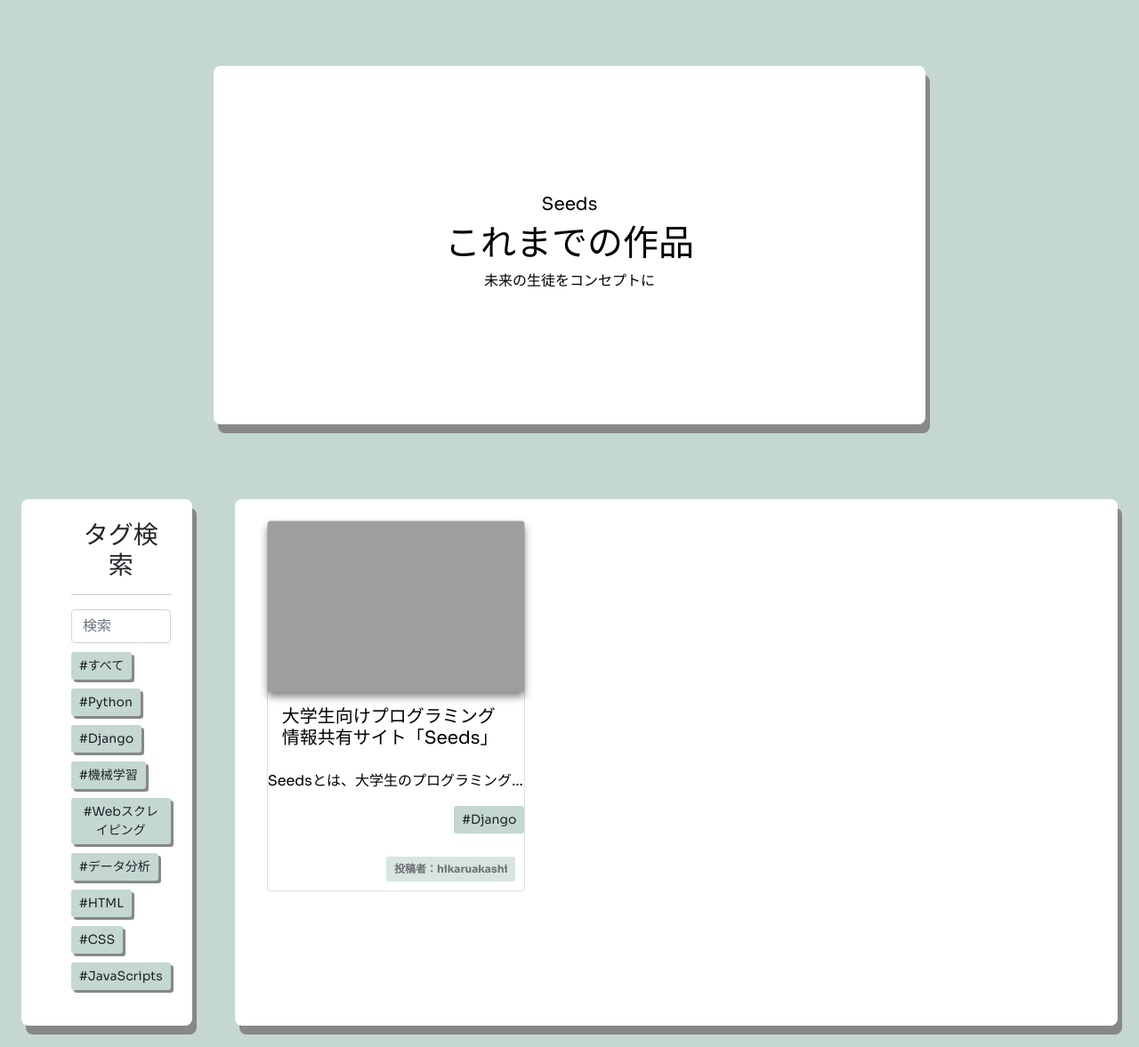
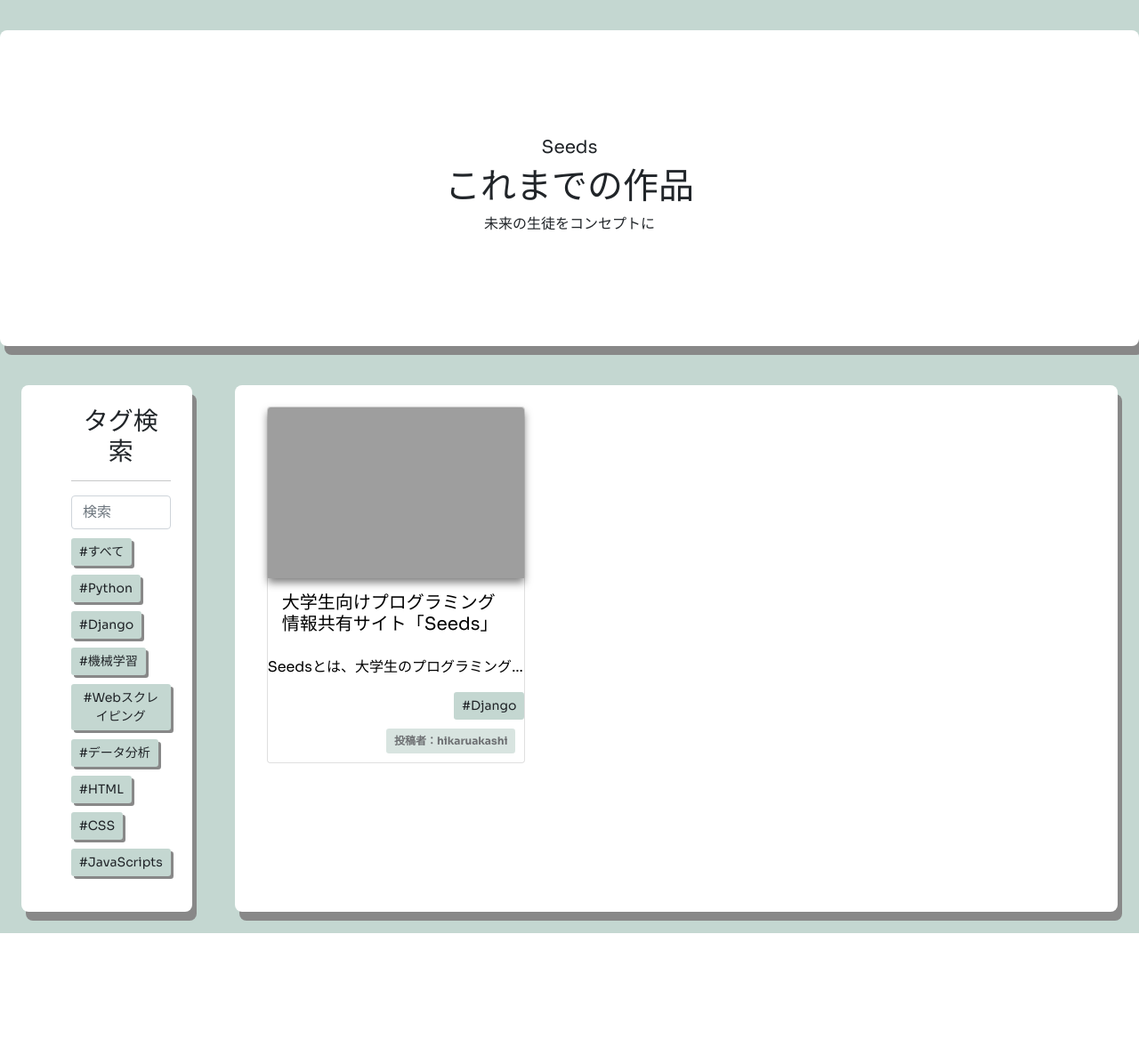
Before and after one commit to hikaruakashi/seeds, a Django app: page / in a window 1280 px wide. Shown: the part 66-1243 px from the top of the page at 89% size. After the commit the page ends 1115 px from the top, so only its background shows below. Run offline with Django 3.2, Linux system fonts and the light colour scheme; data comes from the database, SQL or seed files in the repository; grey boxes are pictures that could not be loaded.

Commit message:
code-correct

```diff
--- a/app/templates/app/home.html
+++ b/app/templates/app/home.html
@@ -3,7 +3,7 @@
 
 {% block content %}
 <div class="page">
-    <div class="frame">
+    <div class="sub-frame">
     <section id="posts">
         <div class="container">
             <div class="row">
@@ -79,10 +79,11 @@
                                     </div>
                                 </a>
                                     <div class="post-topic">
-                                        <p class="btn btn-sm">
+                                        <a class="btn btn-sm" role="button">
                                             #{{post.topic}}
-                                        </p>
+                                        </a>
                                     </div>
+
                                     <div class="post-author">
                                         <a class="btn btn-sm" role="button" href="{% url 'user-profile' post.author.id %}">
                                             投稿者：{{post.author.username}}
```
Also changed, not shown: templates/navbar.html (+0 -20 lines).
